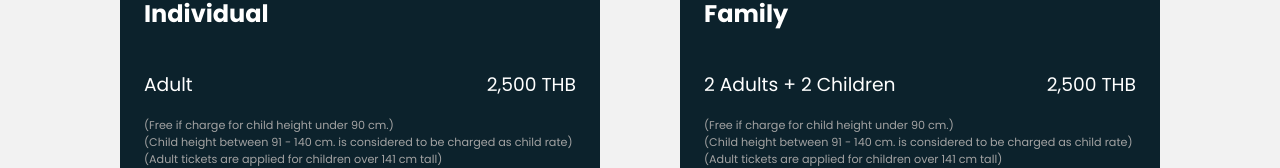
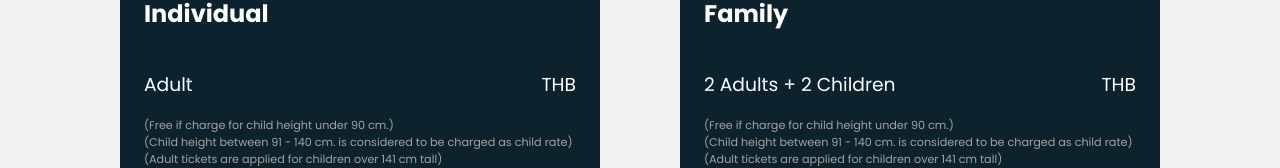
Before and after one commit to rungruch/CZ-client, a React (Create React App) app: page /ticket in a window 1280 px wide. Shown: the part 565-733 px from the top of the page. Built offline with nearby package versions, Linux system fonts and the light colour scheme; no server answers.

Commit message:
Update Ticket.js
now can get ticket price dynamically

```diff
--- a/src/page/Ticket.js
+++ b/src/page/Ticket.js
@@ -1,14 +1,31 @@
 import { Link, useNavigate } from "react-router-dom";
 import "../component/Ticket.css";
+import moment from 'moment';
+import { useEffect, useState } from "react";
 const Ticket = () => {
   const navigate = useNavigate();
   function handleClick() {
     navigate("/buy");
   }
+  const [selectIndTicket, setselectIndTicket] = useState([]);
+  const [selectFamTicket, setselectFamTicket] = useState([]);
+  useEffect(() => {
+    const fetchData = async () => {
+      //let formattedDate = moment(selectedDate.toString()).format('YYYY-MM-DD');
+      // const Inddata = await TicketLoader("Individual",formattedDate);
+      // const Famdata = await TicketLoader("Family",formattedDate);
+      const Inddata = await TicketLoader("Individual","2023-04-23");
+      const Famdata = await TicketLoader("Family","2023-04-23");
+
+      setselectIndTicket(Inddata[0]);
+      setselectFamTicket(Famdata[0]);
+    };
+    fetchData();
+  }, []);
+
 
   return (
     <>
-
     <div className="ticket-container">
       <h1>Admission Tickets</h1>
       <div className="ticket-content" id="Individual" onClick={handleClick}>
@@ -18,7 +35,7 @@ const Ticket = () => {
           <h2>Individual</h2>
             <div className="ticketprice">
             <h3>Adult</h3>
-            <h3>2,500 THB</h3>
+            <h3>{selectIndTicket.Price}  THB</h3>
             </div>
             <p>(Free if charge for child height under 90 cm.)</p>
             <p>(Child height between 91 - 140 cm. is considered to be charged as child rate)</p>
@@ -31,7 +48,7 @@ const Ticket = () => {
           <h2>Family</h2>
             <div className="ticketprice">
             <h3>2 Adults + 2 Children </h3>
-            <h3>2,500 THB</h3>
+            <h3>{selectFamTicket.Price} THB</h3>
             </div>
             <p>(Free if charge for child height under 90 cm.)</p>
             <p>(Child height between 91 - 140 cm. is considered to be charged as child rate)</p>
@@ -45,3 +62,13 @@ const Ticket = () => {
   );
 };
 export default Ticket;
+
+
+export const TicketLoader = async (ticketType,TDate) => {
+	const res = await fetch('/api/ticket/' + ticketType+'/'+TDate)
+	let ticket = await res.json()
+	if (!res.ok) {
+		throw Error(ticket.error)
+	}
+	return ticket
+}
```
